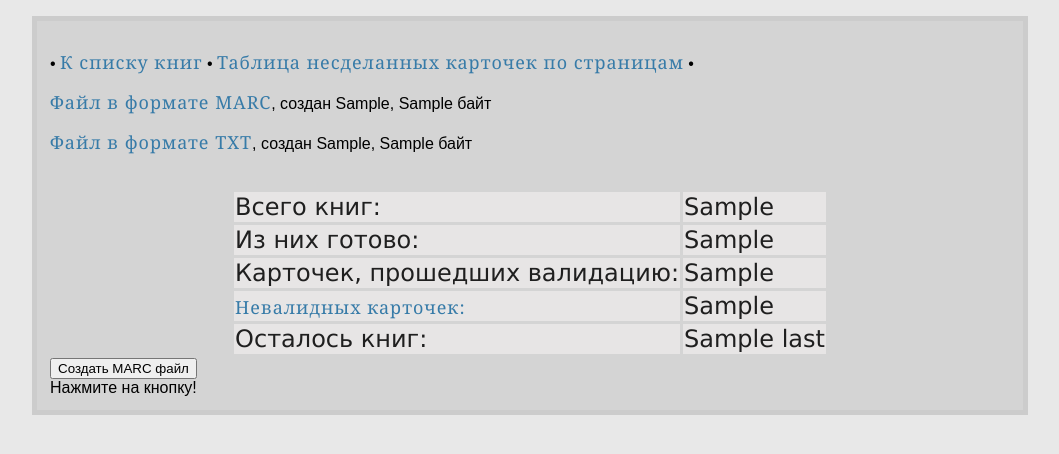
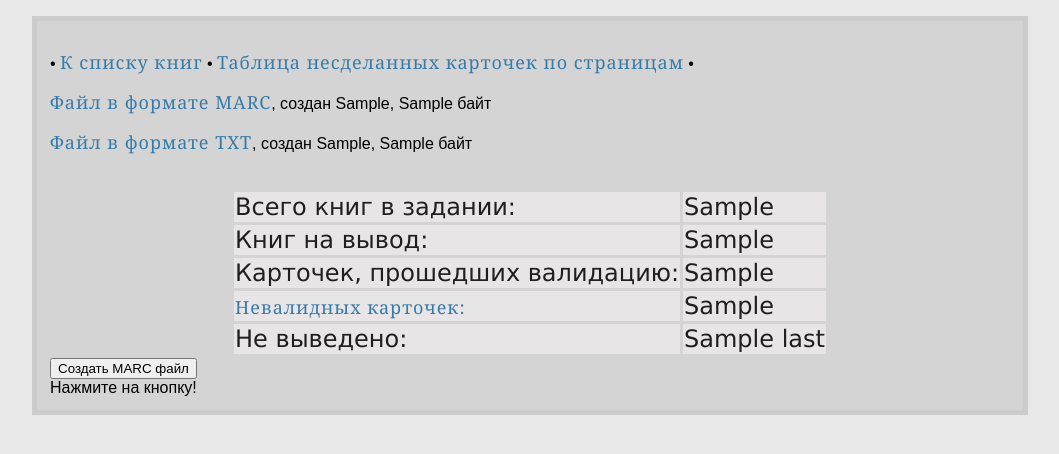
Before and after one commit to cyperus-papyrus/hello-world, a Flask app: template templates/index.html in a window 1280 px wide. Shown: the top 454 px of the page, without its empty margins (110-1169 px from the left). Run offline with Flask 2, Linux system fonts and the light colour scheme; the template is opened without the code that fills it: most values are stand-ins (such as "Sample title", 1, 10 or a date in 2020); parts of the project's set-up code (start-up, migrations or seed data) failed here and were passed over; some libraries are stand-ins or nearby versions.

Commit message:
last commit

```diff
--- a/create_marc.py
+++ b/create_marc.py
@@ -61,7 +61,7 @@ def do_create_marc():
     connection = engine.connect()
     connection.execute("SET character_set_connection=utf8")
     result = connection.execute(
-        text("SELECT a.id, a.field, a.info_text FROM excel as e join aleph2 as a on ( a.id = CONCAT(LPAD(e.number,6,'0'),'Ru-MoLR') or a.id = CONCAT(LPAD(e.number,7,'0'),'Ru-MoLR')) WHERE e.noexport is NULL ORDER BY a.ID, a.FIELD")
+        text("SELECT a.id, a.field, a.info_text FROM excel as e join aleph2 as a on ( a.id = CONCAT(LPAD(e.number,6,'0'),'Ru-MoLR') or a.id = CONCAT(LPAD(e.number,7,'0'),'Ru-MoLR')) WHERE e.noexport is NULL ORDER BY a.ID, a.FIELD"))
     r = pymarc.Record(to_unicode=True, force_utf8=True)
     mypath = os.path.dirname(os.path.abspath(__file__))
     time_now = datetime.strftime(datetime.now(), "%H-%M-%S-%f")
--- a/templates/index.html
+++ b/templates/index.html
@@ -6,11 +6,11 @@
     <p><a href="static/marc_cards.txt">Файл в формате TXT</a>, создан {{ data2 }}, {{ s2 }} байт</p>
 <br />
     <table align="center">
-        <tr><td>Всего книг:</td><td>{{ r }}</td></tr>
-        <tr><td>Из них готово:</td><td>{{  t  }}</td></tr>
+        <tr><td>Всего книг в задании:</td><td>{{ r }}</td></tr>
+        <tr><td>Книг на вывод:</td><td>{{  t  }}</td></tr>
         <tr><td>Карточек, прошедших валидацию:</td><td> {{ tc }} </td></tr>
         <tr><td><a href="/static/bad_marc_cards.txt">Невалидных карточек:</a></td><td> {{ wc }} </td></tr>
-        <tr><td>Осталось книг:</td><td>{{ last }}</td></tr>
+        <tr><td>Не выведено:</td><td>{{ last }}</td></tr>
     </table>
 <script type="text/javascript">
     $(function ()
```
